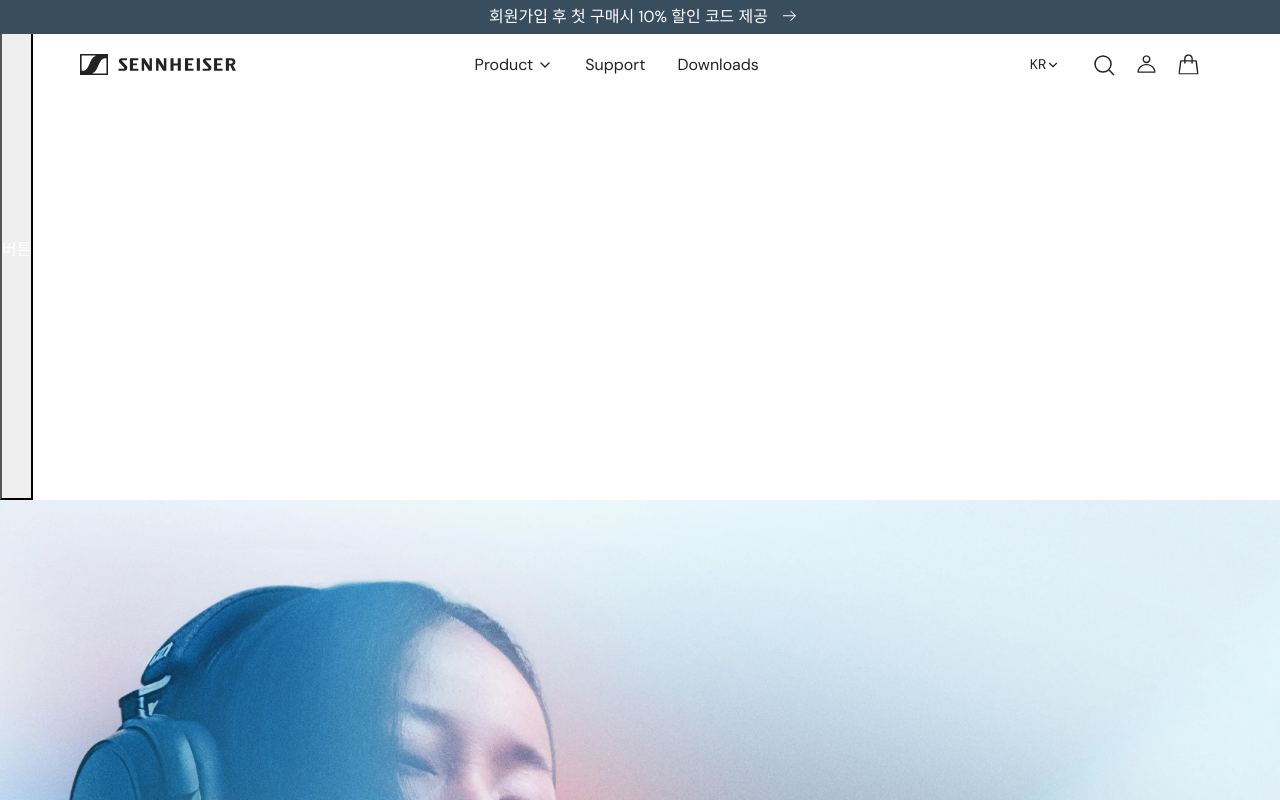
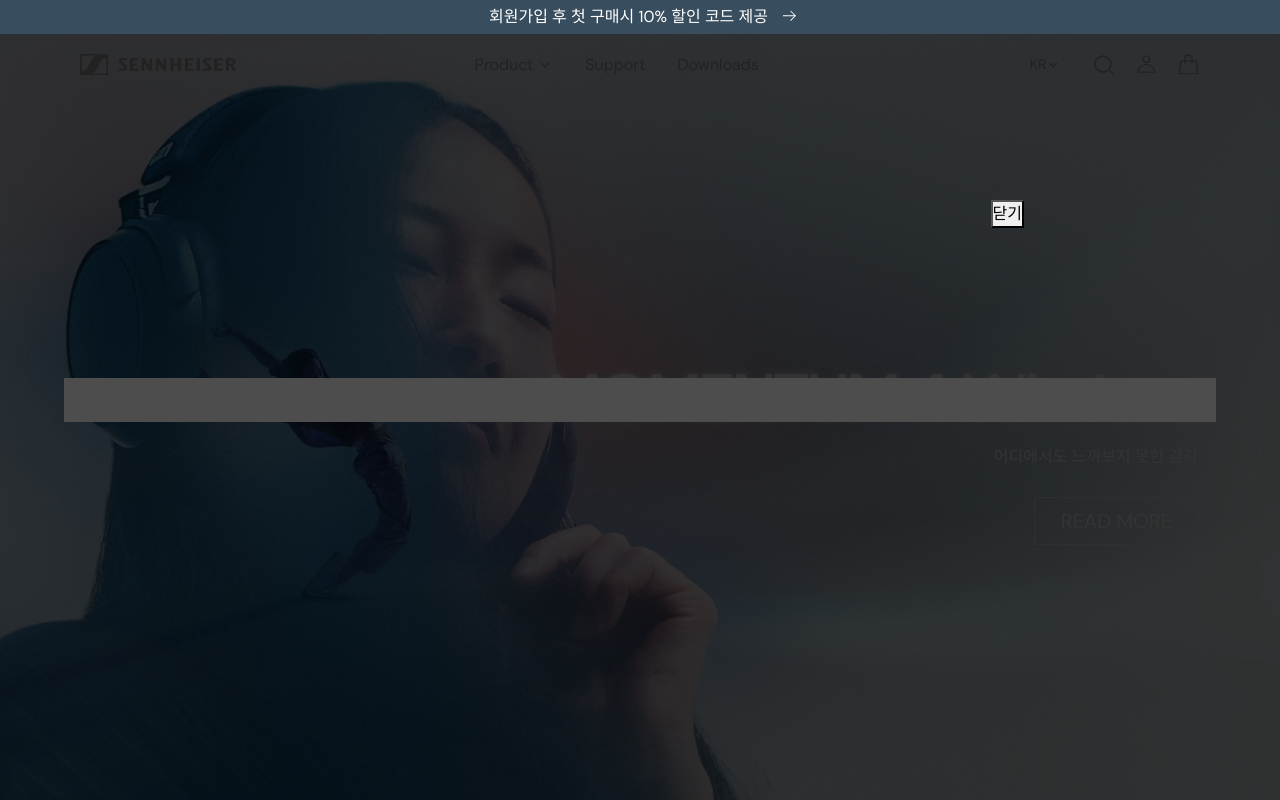
Before and after one commit to hybf1212/Sennheiser-react, a React (Create React App) app: page / in a window 1280 px wide. Both pictures are taken after a click on the button 1104 px from the left and 64 px from the top of the page. Shown: the top 800 px of the page. Built offline with nearby package versions, Linux system fonts and the light colour scheme; a web font is replaced by a local one.

Commit message:
readme 추가, 검색창 제작중

```diff
--- a/src/App.scss
+++ b/src/App.scss
@@ -293,13 +293,13 @@
 #best-selling{
   background-color: #000000;
   color: white;
-  padding: 160px 0 180px 0;
+  padding: 160px 0 200px 0;
 
   .best-products{
     .b-p-items{
       background-color: white;
       border-radius: 16px;
-      padding: 30px 40px;
+      padding: 30px 30px;
       a{
         color: #222;
         font-size: 1.1rem;
@@ -459,3 +459,35 @@
     }
   }
 }
+
+
+#search-popup{
+
+  background-color: rgba($color: #000000, $alpha:0.8);
+  top: 0;
+  right: 0;
+  bottom: 0;
+  left: 0;
+  z-index: 1000;
+  .search-wrap{
+    height: 100%;
+    width: 100%;
+    .search-close-button{
+      top: 200px;
+      right: 20%;
+    }
+    .search-input{
+      top: 50%;
+      left: 50%;
+      transform: translate(-50%, -50%);
+      border: 0;
+      padding: 10px 20px;
+      background-color: #4d4d4d;
+      width: 90%;
+      &:focus{
+        outline: none;
+      }
+    }
+  }
+
+}
--- a/src/components/Hd.js
+++ b/src/components/Hd.js
@@ -35,6 +35,7 @@ const Header = (props) => {
     };
 
 
+
     useEffect(() => {
           window.addEventListener('scroll', handleScroll);
 
@@ -48,9 +49,18 @@ const Header = (props) => {
 
 
 
+
     return (
         <>
-        { searchv && <button  onClick={ ()=>{ searchvShow(false) }} className='text-white' style={{height:500}}>버튼</button> }
+        { searchv &&
+            <div id='search-popup' className='fixed-top'>
+                <div className='search-wrap position-relative'>
+                    <button onClick={ ()=>{ searchvShow(false) }} className='search-close-button position-absolute'>닫기</button>
+                    <input type="text" name='senn-search' maxLength={255} className='search-input position-absolute'/>
+                </div>
+            </div>
+
+        }
 
         <div id='hd' className='fixed-top'>
             <div className='hd-ad'><a className='d-block text-center' href="#none"><span>회원가입 후 첫 구매시 10% 할인 코드 제공</span></a></div>
@@ -94,8 +104,8 @@ const Header = (props) => {
                         </div>
                     </li>
                     <li>
-                        <button className='top-w' onClick={ ()=>{ searchvShow(true)}} ><img src={sicon} /></button>
-                        <button className='top-b' onClick={ ()=>{ searchvShow(true)}} ><img src={siconb} /></button>
+                        <button className='side-search top-w' onClick={ ()=>{ searchvShow(true); }} ><img src={sicon} /></button>
+                        <button className='side-search top-b' onClick={ ()=>{ searchvShow(true)}} ><img src={siconb} /></button>
                     </li>
                     <li><Link to='/user'><img className='top-w' src={uicon} /><img className='top-b' src={uiconb} /></Link></li>
                     <li><a href="https://www.sennheiserkorea.com/cart"><img className='top-w' src={cicon} /><img className='top-b' src={ciconb} /></a></li>
```
Also changed, not shown: readme.txt (added).
